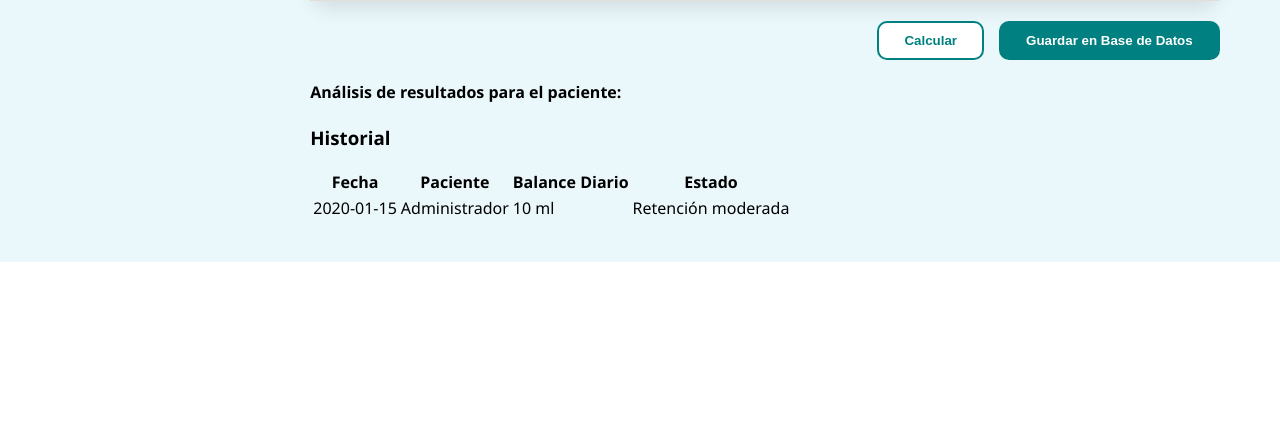
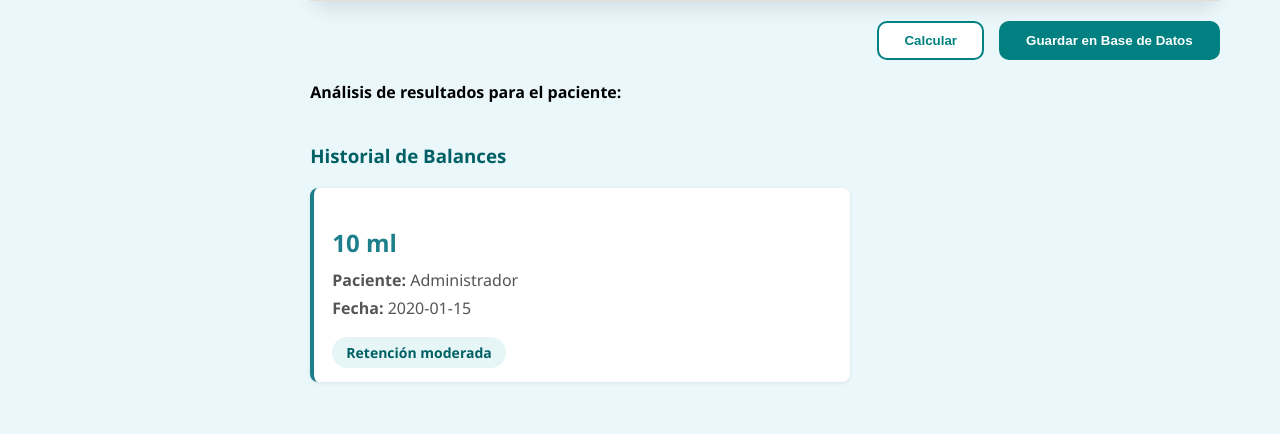
Before and after one commit to jrankie/homecare-dialysis, a PHP site: page /frontend/pages/balance.php in a window 1280 px wide. Shown: the part 811-1245 px from the top of the page. Before the commit the page ends 1073 px from the top, so only its background shows below. Run offline with PHP 8.4, Linux system fonts and the light colour scheme; a user stored in the database is signed in; tables that the repository leaves empty hold one stand-in row (values such as "Sample post").

Commit message:
feat: implementación de pantalla de inicio y mejora de interfaz en panel general
- Index: Implementación de index.html como pantalla de bienvenida con acceso a login y registro.
- Panel General: Rediseño de reportes en tarjetas (cards) con IDs dinámicos para estilización por rol.
- Interacción: Inclusión de animaciones 'hover' en tarjetas para mejora de experiencia de usuario.
- Estilos: Ajustes de CSS para asegurar legibilidad y coherencia visual.

```diff
--- a/frontend/css/style.css
+++ b/frontend/css/style.css
@@ -126,11 +126,9 @@ body{
     width: calc(100% - 250px);
     min-height: 100vh;
     font-family: 'Segoe UI', Tahoma, Geneva, Verdana, sans-serif;
-
     display: flex;
     flex-direction: column;
     align-items: center;
-
     padding: 40px;
     box-sizing: border-box;
 }
@@ -277,12 +275,23 @@ input[type="submit"]{
 }
 
 .modulo-glicemia{
-    width: 400px;
+    width: 600px;
+    max-width: 600px;
     background: white;
     padding: 50px;
     border-radius: 25px;
     box-shadow: 0 8px 20px rgba(0,0,0,.10);
 }
+
+
+.cards-glicemia{
+    width: 100%;
+    display: grid;
+    grid-template-columns: repeat(auto-fit, minmax(280px, 1fr));
+    gap: 20px;
+    margin-top: 20px;
+}
+
 
 .boton-glicemia {
     display: flex;
@@ -320,6 +329,7 @@ input[type="submit"]{
 
 
 .card {
+    transition:.25s;
     background: white;
     border-left: 4px solid #1E7F8C;
     border-radius: 8px;
@@ -328,6 +338,14 @@ input[type="submit"]{
     box-shadow: 0 1px 4px rgba(0, 0, 0, 0.08);
     max-width: 500px;
     justify-content: center;
+}
+
+
+
+.card:hover{
+
+transform:translateY(-4px);
+
 }
 
 .panel-general {
@@ -356,3 +374,79 @@ input[type="submit"]{
     height: auto;
     border-radius: 20px;
 }
+
+
+
+.dashboard {
+    display: grid;
+    grid-template-columns: repeat(auto-fit, minmax(300px, 1fr));
+    gap: 20px;
+    margin-top: 15px;
+}
+
+
+.card.dashboard {
+    background: white;
+    border-radius: 15px;
+    padding: 20px;
+    box-shadow: 0 4px 10px rgba(0,0,0,0.05);
+    border: 1px solid #edf2f7;
+    margin-bottom: 0;
+}
+
+
+
+.bienvenida{
+    font-size: 18px;
+    margin-bottom: 5px;
+    color: #333;
+}
+
+.rol{
+    color: #666;
+    font-size: 15px;
+    margin-bottom: 25px;
+}
+
+
+
+
+.historial-balance{
+    width: 100%;
+    margin-top: 40px;
+}
+
+.historial-balance h3{
+    color: #006064;
+    margin-bottom: 20px;
+}
+
+.card-historial-balance{
+    width: 100%;
+    display: grid;
+    grid-template-columns: repeat(auto-fit, minmax(280px, 1fr));
+    gap: 20px;
+}
+
+.card-valor{
+    font-size: 24px;
+    font-weight: bold;
+    color: #1E7F8C;
+    margin-bottom: 10px;
+}
+
+.card-detalle{
+    margin: 6px 0;
+    color: #555;
+}
+
+.card-estado{
+    display: inline-block;
+    margin-top: 12px;
+    padding: 6px 14px;
+    border-radius: 20px;
+    background: #E6F5F6;
+    color: #006064;
+    font-weight: 600;
+    font-size: 14px;
+}
--- a/frontend/js/main.js
+++ b/frontend/js/main.js
@@ -35,8 +35,6 @@ button.addEventListener("click", function(event) {
     if(document.getElementById("cualidad4").value == "Turbio") turbioCount++
 
 
-
-
     if(totalBalance <=0){
         document.getElementById("analisis").innerHTML="Balance Hídrico Favorable. Condición normal, no hay retención de líquidos."
     }else if(totalBalance >=1 && totalBalance <=2000){
--- a/frontend/pages/balance.php
+++ b/frontend/pages/balance.php
@@ -114,6 +114,7 @@ mysqli_close($conectar);
                     <th>Cualidad</th>
                     <th>Balance</th>
                 </tr>
+
                 <tr>
                     <td>1</td>
                     <td>
@@ -242,34 +243,44 @@ mysqli_close($conectar);
             </div>
             <h4 id="analisis">Análisis de resultados para el paciente:</h4>
         </form>
-        <script src="../js/main.js"></script>
+                <script src="../js/main.js"></script>
 
-        <h3>Historial</h3>
-        <div>
-            <table>
-                <tr>
-                    <th>Fecha</th>
-                    <th>Paciente</th>
-                    <th>Balance Diario</th>
-                    <th>Estado</th>
-                </tr>
+        <div class="historial-balance">
+            <h3>Historial de Balances</h3>
+
+            <div class="card-historial-balance">
+
                 <?php
                 foreach ($historial as $fila) {
-                    $fecha = $fila['fecha_tratamiento'];
-                    $paciente = $nombre_paciente;
-                    $balance = $fila['total_balance'];
-                    $estado = $fila['estado'];
 
-                    echo "<tr>
-                        <td>$fecha</td>
-                        <td>$paciente</td>
-                        <td>$balance ml</td>
-                        <td>$estado</td>
-                    </tr>";
+                    $fecha = htmlspecialchars($fila['fecha_tratamiento']);
+                    $paciente = htmlspecialchars($nombre_paciente);
+                    $balance = htmlspecialchars($fila['total_balance']);
+                    $estado = htmlspecialchars($fila['estado']);
+
+                    echo "
+                    <div class='card'>
+
+                        <p class='card-valor'>$balance ml</p>
+
+                        <p class='card-detalle'>
+                            <strong>Paciente:</strong> $paciente
+                        </p>
+
+                        <p class='card-detalle'>
+                            <strong>Fecha:</strong> $fecha
+                        </p>
+
+                        <span class='card-estado'>$estado</span>
+
+                    </div>";
                 }
                 ?>
-            </table>
+
+            </div>
         </div>
+
     </div>
+
 </body>
 </html>
```
Also changed, not shown: frontend/pages/general.php (+15 -5 lines), frontend/pages/glicemias.php (+23 -10 lines), frontend/imgs/index.png (added).
